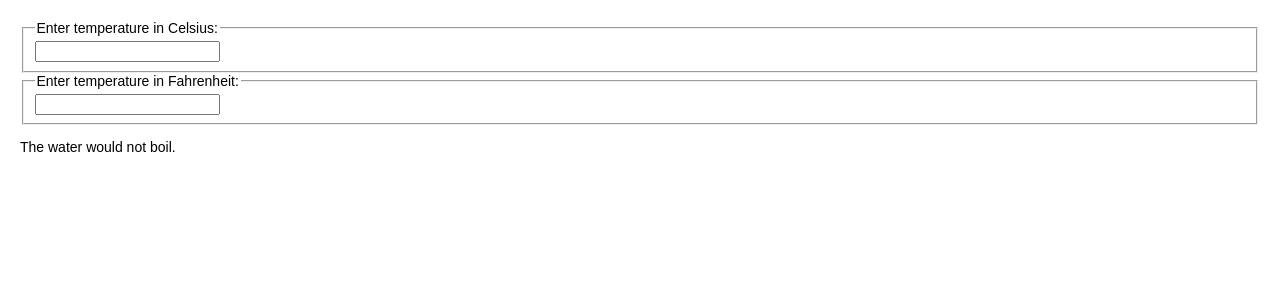
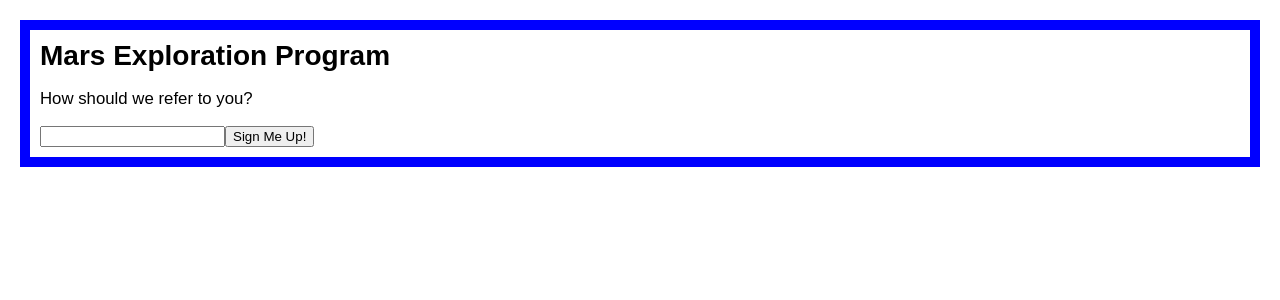
Before and after one commit to arminkianian/my-react-app, a React (Create React App) app: page / in a window 1280 px wide. Shown: the top 300 px of the page. Built offline with nearby package versions, Linux system fonts and the light colour scheme.

Commit message:
dialog component

```diff
--- a/package.json
+++ b/package.json
@@ -4,6 +4,7 @@
   "private": true,
   "dependencies": {
     "formik": "^1.5.7",
+    "prop-types": "^15.7.2",
     "react": "^16.8.4",
     "react-dom": "^16.8.4",
     "react-scripts": "2.1.8"
--- /dev/null
+++ b/src/components/dialog/dialog.jsx
@@ -0,0 +1,22 @@
+import React from "react";
+import FancyBorder from "./fancyBorder";
+import PropTypes from "prop-types";
+import "./style.css";
+
+const Dialog = props => {
+  return (
+    <FancyBorder color="blue">
+      <h1 className="Dialog-title">{props.title}</h1>
+      <p className="Dialog-message">{props.message}</p>
+      {props.children}
+    </FancyBorder>
+  );
+};
+
+Dialog.propTypes = {
+  title: PropTypes.string.isRequired,
+  message: PropTypes.string.isRequired,
+  children: PropTypes.array
+};
+
+export default Dialog;
--- /dev/null
+++ b/src/components/dialog/fancyBorder.jsx
@@ -0,0 +1,17 @@
+import React from "react";
+import PropTypes from "prop-types";
+
+const FancyBorder = props => {
+  return (
+    <div className={"FancyBorder FancyBorder-" + props.color}>
+      {props.children}
+    </div>
+  );
+};
+
+FancyBorder.propTypes = {
+  color: PropTypes.string.isRequired,
+  children: PropTypes.array.isRequired
+};
+
+export default FancyBorder;
--- /dev/null
+++ b/src/components/dialog/signUpDialog.jsx
@@ -0,0 +1,34 @@
+import React, { Component } from "react";
+import Dialog from "./dialog";
+
+class SignUpDialog extends Component {
+  constructor(props) {
+    super(props);
+    this.state = {
+      login: ""
+    };
+  }
+
+  handleChange = e => {
+    this.setState({ login: e.target.value });
+  };
+
+  handleSignUp = () => {
+    alert(this.state.login);
+  };
+
+  render() {
+    return (
+      <Dialog
+        title="Mars Exploration Program"
+        message="How should we refer to you?"
+      >
+        <input value={this.state.login} onChange={this.handleChange} />
+
+        <button onClick={this.handleSignUp}>Sign Me Up!</button>
+      </Dialog>
+    );
+  }
+}
+
+export default SignUpDialog;
--- /dev/null
+++ b/src/components/dialog/style.css
@@ -0,0 +1,17 @@
+.FancyBorder {
+    padding: 10px 10px;
+    border: 10px solid;
+}
+
+.FancyBorder-blue {
+    border-color: blue;
+}
+
+.Dialog-title {
+    margin: 0;
+    font-family: sans-serif;
+}
+
+.Dialog-message {
+    font-size: larger;
+}
--- a/src/index.jsx
+++ b/src/index.jsx
@@ -4,5 +4,6 @@ import Game from "./components/game/game";
 import Clock from "./components/dateTime/clock";
 import Toggle from "./components/test/toggle";
 import Calculator from "./components/temperature/calculator";
+import SignUpDialog from "./components/dialog/signUpDialog";
 
-ReactDOM.render(<Calculator />, document.getElementById("root"));
+ReactDOM.render(<SignUpDialog />, document.getElementById("root"));
```
Also changed, not shown: src/components/dialog/welcomeDialog.jsx (added, +10 -0 lines), 1 other file (tests, documents, lock files or other folders).
